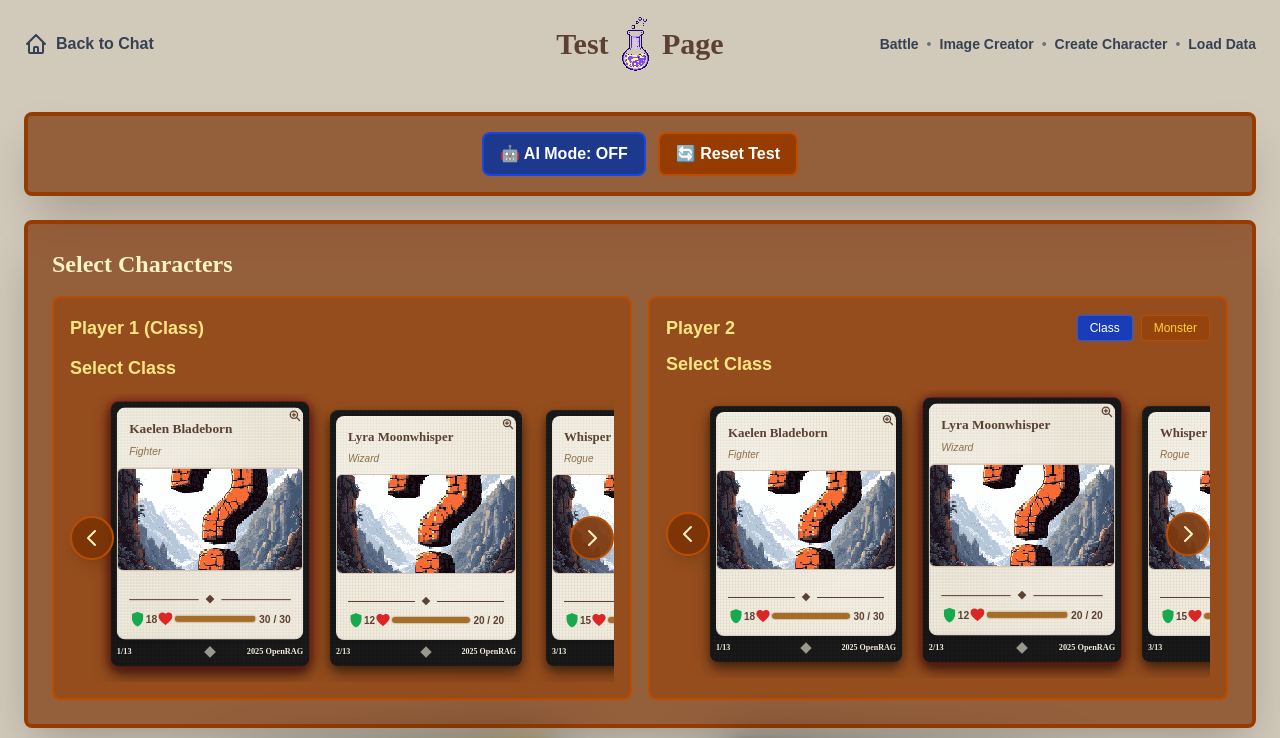
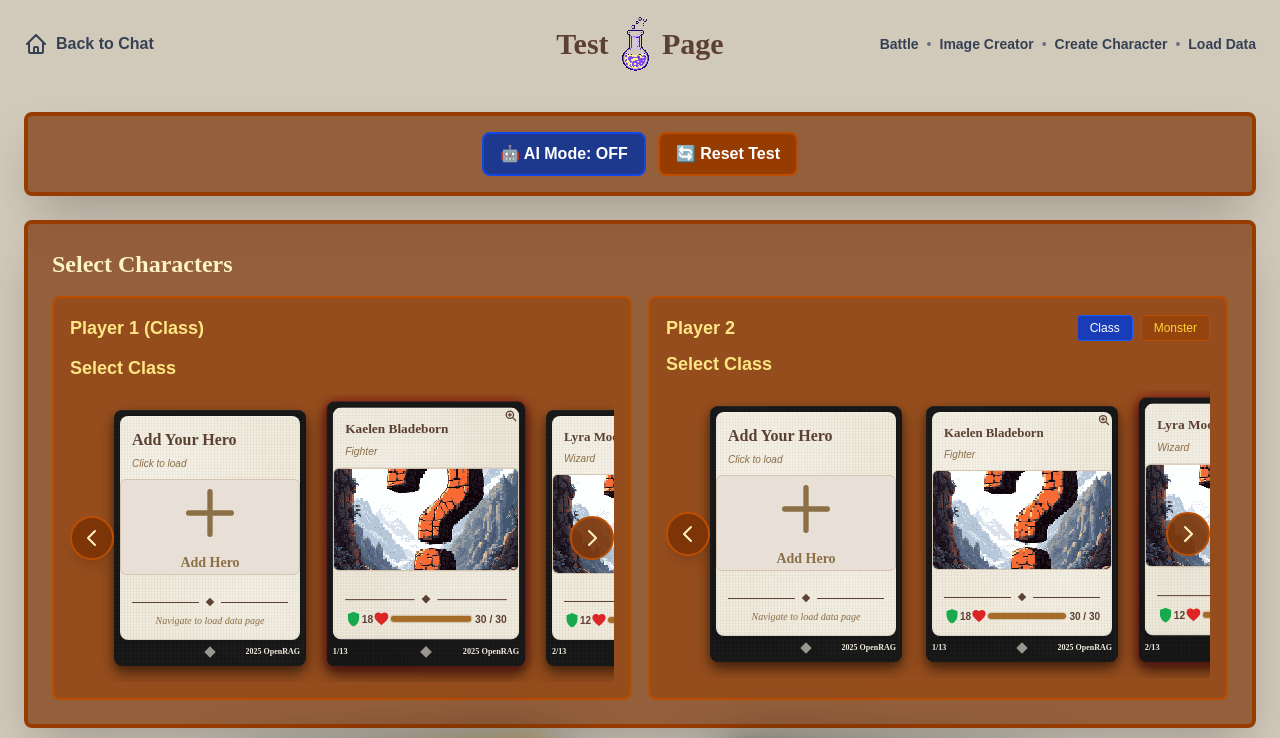
Before and after one commit to SonicDMG/openrag-langflow-app, a Next.js app in the folder typescript/: page /dnd/test in a window 1280 px wide. Shown: the top 738 px of the page. Built offline with nearby package versions, Linux system fonts and the light colour scheme; no server answers.

Commit message:
Added add new hero card

```diff
--- /dev/null
+++ b/typescript/app/dnd/components/AddHeroCard.tsx
@@ -0,0 +1,263 @@
+'use client';
+
+import { useRouter } from 'next/navigation';
+
+interface AddHeroCardProps {
+  size?: 'normal' | 'compact';
+}
+
+export function AddHeroCard({ size = 'compact' }: AddHeroCardProps) {
+  const router = useRouter();
+
+  // Size scaling - compact is 60% of normal
+  const isCompact = size === 'compact';
+  const maxWidth = isCompact ? '192px' : '320px';
+  const padding = isCompact ? '0.75rem' : '1rem';
+  const imageWidth = isCompact ? '180px' : '280px';
+  const imageHeight = isCompact ? '130px' : '200px';
+  const borderWidth = isCompact ? '2px' : '3px';
+  const borderRadius = isCompact ? '8px' : '12px';
+  const titleSize = isCompact ? 'text-base' : 'text-xl';
+  const typeSize = isCompact ? 'text-[10px]' : 'text-xs';
+  const framePadding = isCompact ? '6px' : '10px';
+  const innerBorderRadius = isCompact ? '8px' : '12px';
+
+  const handleClick = () => {
+    router.push('/dnd/load-data');
+  };
+
+  return (
+    <div
+      className="relative flex flex-col cursor-pointer transition-all hover:scale-105"
+      onClick={handleClick}
+      style={{
+        backgroundColor: '#1a1a1a',
+        borderRadius: borderRadius,
+        width: '100%',
+        maxWidth: maxWidth,
+        aspectRatio: '3/4',
+        padding: framePadding,
+        boxShadow: '0 8px 16px rgba(0, 0, 0, 0.4), 0 4px 8px rgba(0, 0, 0, 0.3), inset 0 1px 0 rgba(255, 255, 255, 0.05)',
+        backgroundImage: `
+          radial-gradient(circle at 20% 30%, rgba(255, 255, 255, 0.02) 0%, transparent 50%),
+          radial-gradient(circle at 80% 70%, rgba(255, 255, 255, 0.02) 0%, transparent 50%),
+          repeating-linear-gradient(0deg, transparent, transparent 2px, rgba(0, 0, 0, 0.1) 2px, rgba(0, 0, 0, 0.1) 4px),
+          repeating-linear-gradient(90deg, transparent, transparent 2px, rgba(0, 0, 0, 0.1) 2px, rgba(0, 0, 0, 0.1) 4px)
+        `,
+        backgroundSize: '100% 100%, 100% 100%, 4px 4px, 4px 4px',
+        position: 'relative',
+        overflow: 'visible'
+      }}
+    >
+      {/* Texture overlay for outer frame */}
+      <div
+        className="absolute inset-0 pointer-events-none"
+        style={{
+          borderRadius: borderRadius,
+          background: `
+            repeating-linear-gradient(
+              0deg,
+              rgba(0, 0, 0, 0.03) 0px,
+              transparent 1px,
+              transparent 2px,
+              rgba(0, 0, 0, 0.03) 3px
+            ),
+            repeating-linear-gradient(
+              90deg,
+              rgba(0, 0, 0, 0.03) 0px,
+              transparent 1px,
+              transparent 2px,
+              rgba(0, 0, 0, 0.03) 3px
+            )
+          `,
+          opacity: 0.6,
+          mixBlendMode: 'overlay'
+        }}
+      />
+
+      {/* Inner card */}
+      <div
+        className="relative overflow-hidden"
+        style={{
+          backgroundColor: '#F2ECDE',
+          borderRadius: innerBorderRadius,
+          flex: 1,
+          minHeight: 0,
+          backgroundImage: `
+            radial-gradient(circle at 25% 25%, rgba(255, 255, 255, 0.3) 0%, transparent 50%),
+            radial-gradient(circle at 75% 75%, rgba(255, 255, 255, 0.2) 0%, transparent 50%),
+            radial-gradient(circle at 50% 50%, rgba(0, 0, 0, 0.02) 0%, transparent 50%),
+            repeating-linear-gradient(0deg, transparent, transparent 1px, rgba(0, 0, 0, 0.03) 1px, rgba(0, 0, 0, 0.03) 2px),
+            repeating-linear-gradient(90deg, transparent, transparent 1px, rgba(0, 0, 0, 0.03) 1px, rgba(0, 0, 0, 0.03) 2px)
+          `,
+          backgroundSize: '100% 100%, 100% 100%, 100% 100%, 3px 3px, 3px 3px',
+          boxShadow: `
+            inset 0 1px 2px rgba(255, 255, 255, 0.5),
+            inset 0 -1px 2px rgba(0, 0, 0, 0.1),
+            0 2px 4px rgba(0, 0, 0, 0.15)
+          `
+        }}
+      >
+        {/* Paper grain texture overlay */}
+        <div
+          className="absolute inset-0 pointer-events-none"
+          style={{
+            borderRadius: innerBorderRadius,
+            background: `
+              repeating-linear-gradient(
+                0deg,
+                rgba(139, 111, 71, 0.02) 0px,
+                transparent 0.5px,
+                transparent 1px,
+                rgba(139, 111, 71, 0.02) 1.5px
+              ),
+              repeating-linear-gradient(
+                90deg,
+                rgba(139, 111, 71, 0.02) 0px,
+                transparent 0.5px,
+                transparent 1px,
+                rgba(139, 111, 71, 0.02) 1.5px
+              )
+            `,
+            opacity: 0.8,
+            mixBlendMode: 'multiply'
+          }}
+        />
+
+        {/* Card Content */}
+        <div className="h-full flex flex-col relative z-10" style={{ padding: padding }}>
+          {/* Header */}
+          <div className="relative" style={{ marginBottom: isCompact ? '0.5rem' : '0.75rem' }}>
+            <h3
+              className={`${titleSize} font-bold mb-1`}
+              style={{
+                fontFamily: 'serif',
+                color: '#5C4033',
+                fontWeight: 'bold',
+                whiteSpace: 'nowrap',
+                overflow: 'hidden',
+                textOverflow: 'ellipsis'
+              }}
+            >
+              Add Your Hero
+            </h3>
+            <p
+              className={typeSize}
+              style={{
+                color: '#8B6F47',
+                fontStyle: 'italic'
+              }}
+            >
+              Click to load
+            </p>
+          </div>
+
+          {/* Placeholder image area */}
+          <div
+            className="rounded-lg flex justify-center items-center overflow-hidden relative"
+            style={{
+              backgroundColor: '#E8E0D6',
+              border: isCompact ? '1.5px solid #D4C4B0' : '2px solid #D4C4B0',
+              borderRadius: isCompact ? '6px' : '8px',
+              padding: '0',
+              width: `calc(100% + ${padding} + ${padding})`,
+              height: imageHeight,
+              aspectRatio: '280/200',
+              marginBottom: isCompact ? '1.5rem' : '0.75rem',
+              marginLeft: `-${padding}`,
+              marginRight: `-${padding}`,
+            }}
+          >
+            {/* Plus icon */}
+            <div className="flex flex-col items-center justify-center gap-2">
+              <svg
+                className="w-12 h-12 sm:w-16 sm:h-16"
+                fill="none"
+                stroke="#8B6F47"
+                viewBox="0 0 24 24"
+                style={{ strokeWidth: 2 }}
+              >
+                <path strokeLinecap="round" strokeLinejoin="round" d="M12 4v16m8-8H4" />
+              </svg>
+              <span
+                className="text-xs sm:text-sm"
+                style={{
+                  color: '#8B6F47',
+                  fontFamily: 'serif',
+                  fontWeight: 'bold'
+                }}
+              >
+                Add Hero
+              </span>
+            </div>
+          </div>
+
+          {/* Divider with diamond icon */}
+          <div className="flex items-center justify-center" style={{ marginBottom: isCompact ? '0.5rem' : '0.75rem' }}>
+            <div className="flex-1 border-t" style={{ borderColor: '#5C4033' }}></div>
+            <div
+              className="mx-2"
+              style={{
+                width: isCompact ? '6px' : '8px',
+                height: isCompact ? '6px' : '8px',
+                backgroundColor: '#5C4033',
+                transform: 'rotate(45deg)'
+              }}
+            ></div>
+            <div className="flex-1 border-t" style={{ borderColor: '#5C4033' }}></div>
+          </div>
+
+          {/* Footer text */}
+          <div className="mt-auto text-center">
+            <p
+              className={isCompact ? 'text-[10px]' : 'text-xs'}
+              style={{
+                color: '#8B6F47',
+                fontFamily: 'serif',
+                fontStyle: 'italic'
+              }}
+            >
+              Navigate to load data page
+            </p>
+          </div>
+        </div>
+      </div>
+
+      {/* Footer text in dark frame area */}
+      <div
+        className="relative flex items-center"
+        style={{
+          marginTop: isCompact ? '4px' : '6px',
+          paddingTop: '0',
+          paddingBottom: '0',
+          height: isCompact ? '16px' : '20px'
+        }}
+      >
+        {/* Small symbol in center bottom */}
+        <div
+          className="absolute"
+          style={{
+            left: '50%',
+            transform: 'translateX(-50%) rotate(45deg)',
+            width: isCompact ? '8px' : '10px',
+            height: isCompact ? '8px' : '10px',
+            backgroundColor: '#F2ECDE',
+            opacity: 0.6
+          }}
+        ></div>
+
+        {/* "2025 OpenRAG" in bottom right */}
+        <span
+          className={`${isCompact ? 'text-[8px]' : 'text-[10px]'} ml-auto`}
+          style={{
+            color: '#F2ECDE',
+            fontFamily: 'serif',
+            fontWeight: 'bold'
+          }}
+        >
+          2025 OpenRAG
+        </span>
+      </div>
+    </div>
+  );
+}
--- a/typescript/app/dnd/components/ClassSelection.tsx
+++ b/typescript/app/dnd/components/ClassSelection.tsx
@@ -5,6 +5,7 @@ import { useRouter } from 'next/navigation';
 import { DnDClass } from '../types';
 import { CharacterCard } from './CharacterCard';
 import { CharacterCardZoom } from './CharacterCardZoom';
+import { AddHeroCard } from './AddHeroCard';
 import { generateDeterministicCharacterName, getCharacterName } from '../utils/names';
 import { isMonster, FALLBACK_CLASSES } from '../constants';
 
@@ -83,6 +84,17 @@ export function ClassSelection({ title, availableClasses, selectedClass, onSelec
             maxWidth: '100%',
           }}
         >
+          {/* Always show "Add your Hero" card at the beginning */}
+          <div
+            className="flex-shrink-0 relative group"
+            style={{
+              padding: '4px',
+            }}
+          >
+            <AddHeroCard size="compact" />
+          </div>
+
+          {/* Hero cards */}
           {availableClasses.map((dndClass, index) => {
             // For created monsters, use klass to find associated monster; for regular classes, use name
             const isCreatedMonster = !!(dndClass as any).klass && !!(dndClass as any).monsterId;
```
